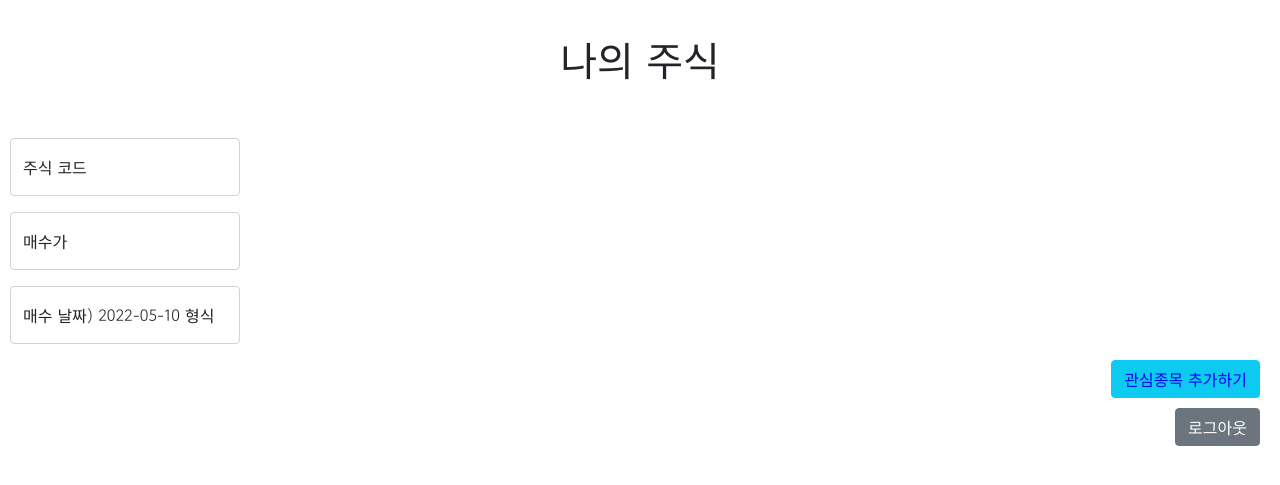
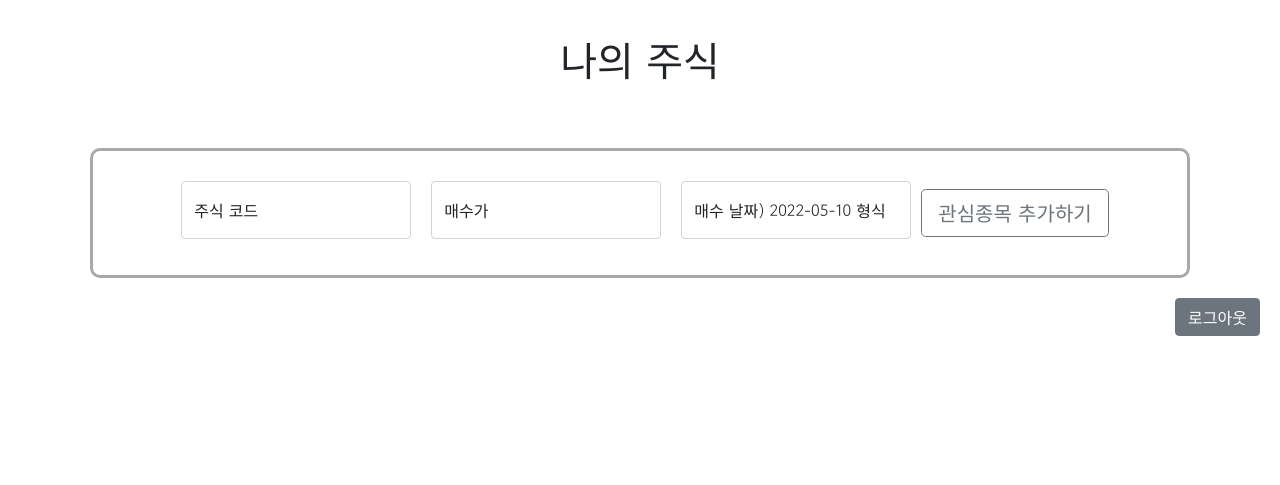
Before and after one commit to SangHoonly/stock_team4, a Flask app: template templates/user_main.html in a window 1280 px wide. Shown: the top 485 px of the page. Run offline with Flask 2, Linux system fonts and the light colour scheme; the template is opened without the code that fills it, so the values that code supplies are empty; some libraries are stand-ins or nearby versions.

Commit message:
input style 재적용

```diff
--- a/templates/user_main.html
+++ b/templates/user_main.html
@@ -182,7 +182,6 @@
         }
 
         #myButton {
-            color: blue;
             font-family: 'Gowun Dodum', sans-serif;
         }
 
@@ -233,6 +232,8 @@
 
 <body>
 <h1 class="h1">나의 주식</h1>
+<div class="twoGroup">
+    <div class="newInfo">
         <div class="form-floating mb-3" style="width:230px">
             <input type="text" class="form-control" id="code" placeholder="종목코드">
             <label for="code">주식 코드</label>
@@ -245,10 +246,12 @@
             <input type="text" class="form-control" id="buy_date" placeholder="매수날짜">
             <label for="buy_date">매수 날짜) 2022-05-10 형식</label>
         </div>
+        <button type="button" id="myButton" onclick="addMyStock()" class="btn btn-outline-secondary btn-lg">관심종목 추가하기</button>
+    </div>
+</div>
 
 <div id="my-button-group" class="button-group">
 
-    <button type="button" id="myButton" onclick="addMyStock()" class="btn btn-info">관심종목 추가하기</button>
 
     <button type="button" id="logout" onclick="logout()" class="btn btn-secondary">로그아웃</button>
 </div>
```
Lines whose indentation alone changed are shown as unchanged.
